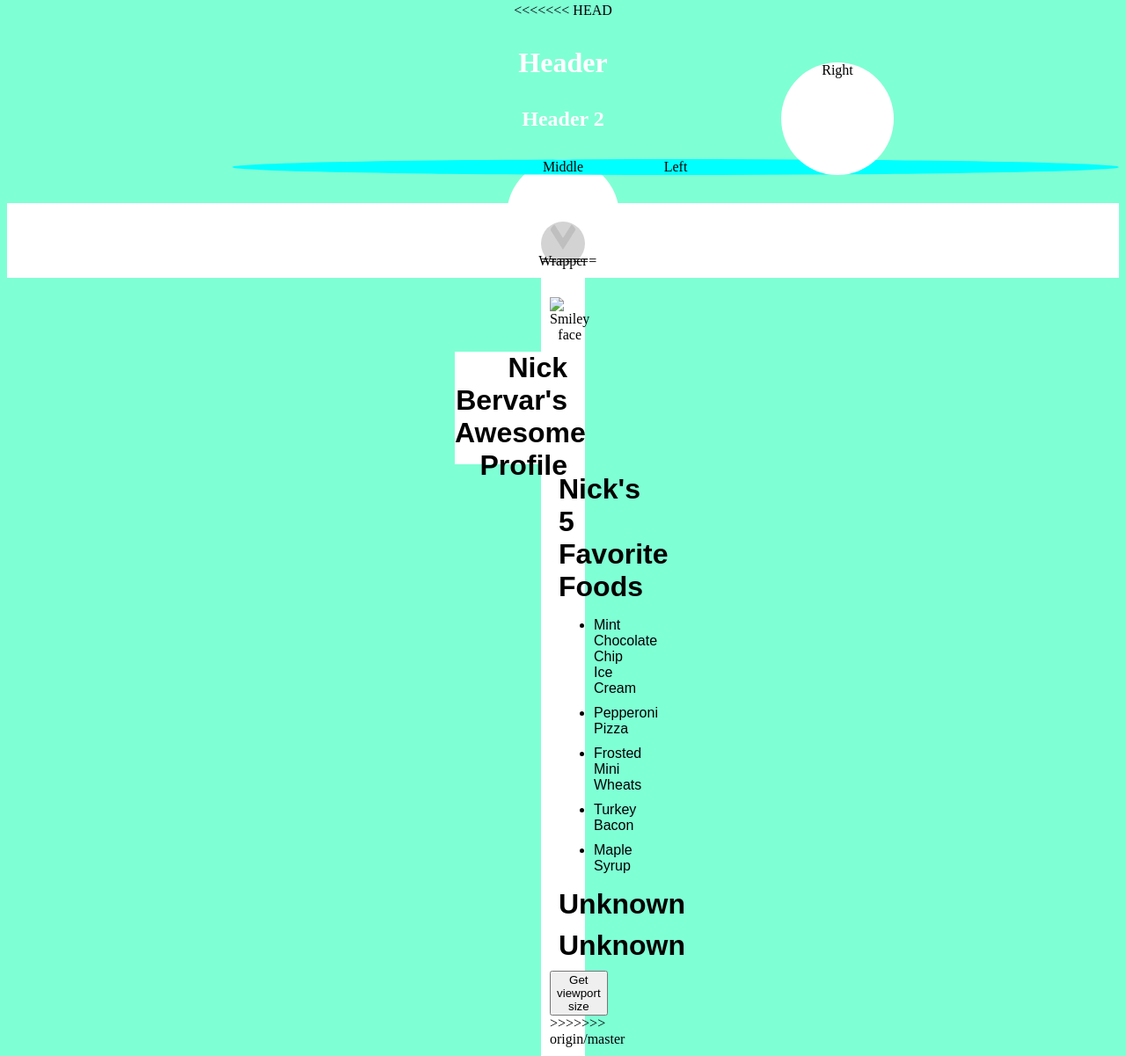
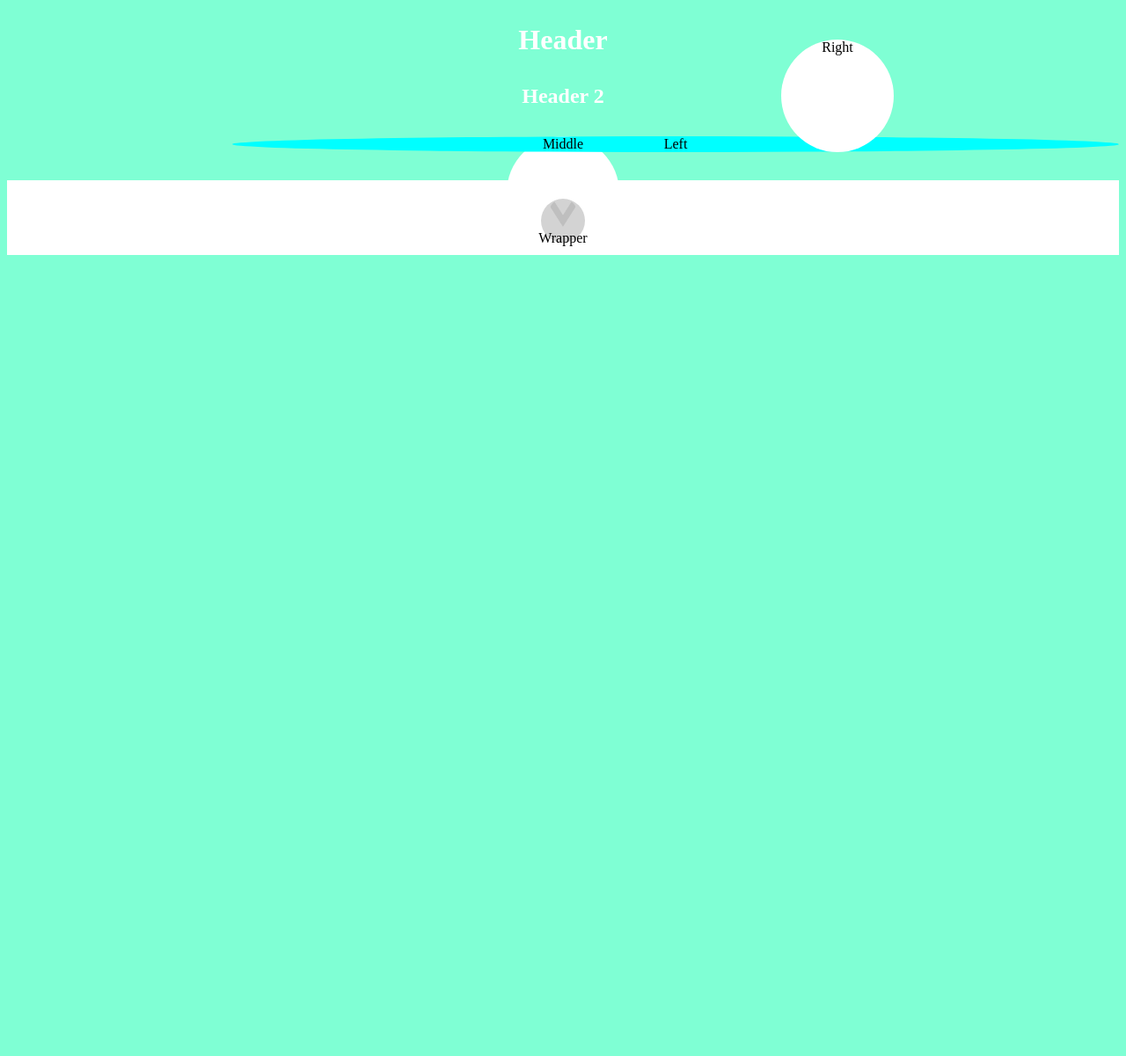
Before and after one commit to SirFrancisBillard/sywtmaa-challenge-1, a plain HTML site: page index.html in a window 1280 px wide. Shown: the part 5-1206 px from the top of the page at 88% size. After the commit the page ends 800 px from the top, so only its background shows below. Drawn offline with Linux system fonts and the light colour scheme.

Commit message:
Update index.html

```diff
--- a/index.html
+++ b/index.html
@@ -6,7 +6,6 @@
 		<link rel="stylesheet" type="text/css" href="css/styles.css">
 	</head>
 	<body>
-<<<<<<< HEAD
 		<h1 class="title">Header</h1>
 		<h2 class="title">Header 2</h2>
 		<div id="circle2">Middle</div>
@@ -16,28 +15,6 @@
 		<div id="wrapper">Wrapper</div>
 		<div id="arrowImage">
 			<img id="arrow" src="assets/down_arrow.png">
-=======
-		<script src="js/index.js"></script>
-		<div id="wrapper">
-			<img class="genericWhite" src="assets/profilepicture.png" alt="Smiley face">
-			<h1 id="name">Nick Bervar's Awesome Profile</h1>
-			<div class="genericWhite">
-				<h1 class="genericWhite">Nick's 5 Favorite Foods</h1>
-				<ul class="genericWhite">
-					<li>Mint Chocolate Chip Ice Cream</li>
-					<li>Pepperoni Pizza</li>
-					<li>Frosted Mini Wheats</li>
-					<li>Turkey Bacon</li>
-					<li>Maple Syrup</li>
-				</ul>
-			</div>
-			<div class="genericWhite">
-				<h1 class="genericWhite" id="screenWidth">Unknown</h1>
-				<h1 class="genericWhite" id="screenHeight">Unknown</h1>
-				<p id="snoopDogg"></p>
-				<button type="button" onclick="updateScreens()">Get viewport size</button>
-			</div>
->>>>>>> origin/master
 		</div>
 	</body>
 </html>
```
